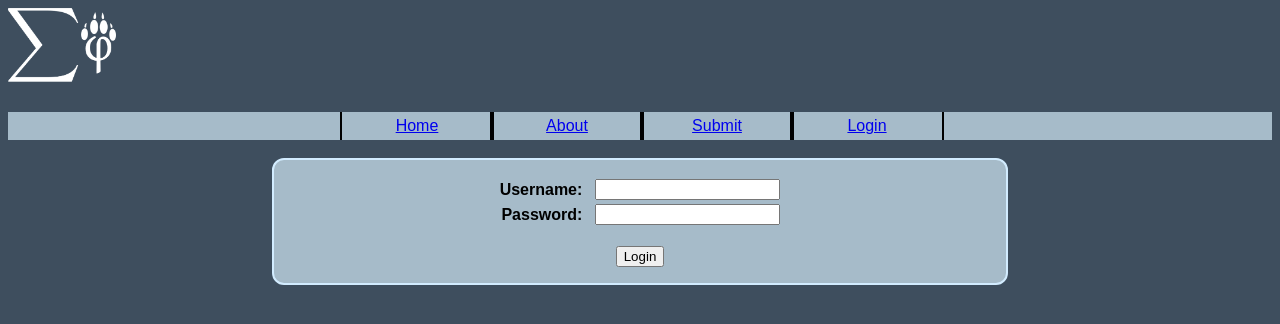
After one commit to Frogging101/SigmaFuzz, a Django app: template templates/sigmafuzz/login.html in a window 1280 px wide. The commit adds this page. Shown: the top 324 px of the page. Run offline with Django 3.2, Linux system fonts and the light colour scheme; the template is opened without the code that fills it, so the values that code supplies are empty.

Commit message:
Add links to index and (non-functional) login page

```diff
--- a/static/main.css
+++ b/static/main.css
@@ -11,7 +11,7 @@ body{
     font-size: 16px;
     display: inline-block;
     text-align: center;
-    width: 33%;
+    width: 25%;
     margin-right: -8px;
     padding: 5px 0;
     border-width: 0 2px;
--- a/tasks.py
+++ b/tasks.py
@@ -10,7 +10,7 @@ import traceback
 os.environ.setdefault('DJANGO_SETTINGS_MODULE', 'sf_site.settings')
 
 from sigmafuzz.models import Submission
-from sigmafuzz.scrapers import furaffinity.scrapeSubmission
+from sigmafuzz.scrapers import furaffinity
 
 app = Celery('sf_tasks', broker='amqp://guest@localhost//')
 
--- a/templates/sigmafuzz/base.html
+++ b/templates/sigmafuzz/base.html
@@ -12,9 +12,10 @@
         <div><a href="/"><img id="logo" height="100" src="/static/sigmafuzz.png" alt=""></a></div>
         <div style="background-color: #A6BBC9;">
             <div id="navbar">
+                <span><a href="/index">Home</a></span>
                 <span><a href="/about">About</a></span>
                 <span><a href="/submit">Submit</a></span>
-                <span>topkek</span>
+                <span><a href="/login">Login</a></span>
             </div>
         </div>
         <br>
--- /dev/null
+++ b/templates/sigmafuzz/login.html
@@ -0,0 +1,21 @@
+{% extends "sigmafuzz/base.html" %}
+{% block title %}Login{% endblock %}
+{% block style %}
+th {
+    text-align: right;
+    padding-right: 10px;
+}
+{% endblock %}
+{% block body %}
+<div class="textbox" style="max-width: 700px;text-align:center">
+    <form action="." method="POST">
+        {% csrf_token %}
+        <table style="margin: 0 auto;">
+            <tr><th>Username:</th><td><input type="text" name="username"></td></tr>
+            <tr><th>Password:</th><td><input type="password" name="password"></td></tr>
+        </table>
+        <br>
+        <input type="submit" value="Login" style="text-align:center">
+    </form>
+</div>
+{% endblock %}
--- a/templates/sigmafuzz/splash.html
+++ b/templates/sigmafuzz/splash.html
@@ -11,7 +11,9 @@
         </style>
     </head>
     <body>
-        <img alt="SigmaFuzz Logo" src="http://www.fastquake.com/images/sigmafuzz.png" style="display: block; margin: 0 auto"</img><br>
+        <a href="/index/">
+            <img alt="SigmaFuzz Logo" src="http://www.fastquake.com/images/sigmafuzz.png" style="display: block; margin: 0 auto"</img><br>
+        </a>
         Timestamp: {{ timestamp }}
     </body>
 </html>
--- a/urls.py
+++ b/urls.py
@@ -8,6 +8,7 @@ urlpatterns = patterns('',
         url(r'^bot/$', views.bot),
         url(r'^index/$', views.index),
         url(r'^submit/$', views.submit),
+        url(r'^login/$', views.login),
         url(r'^s/(\d*)/?$', views.submissionView),
         url(r'^s/(\d*)/?archive$', views.submissionArchive),
         url(r'^s/(\d*)/?archiveErr$', views.submissionArchiveErr),)
```
Also changed, not shown: views.py (+7 -0 lines).
